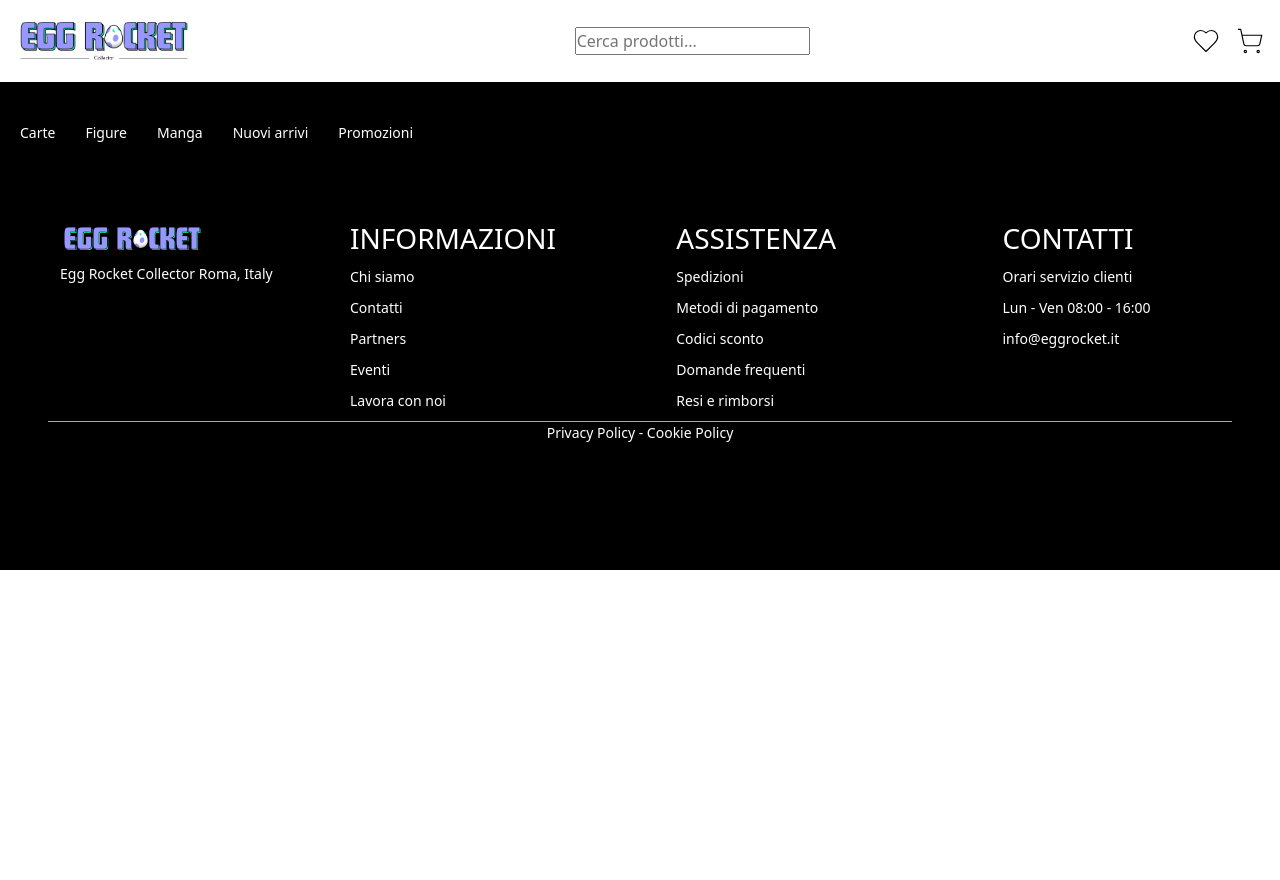
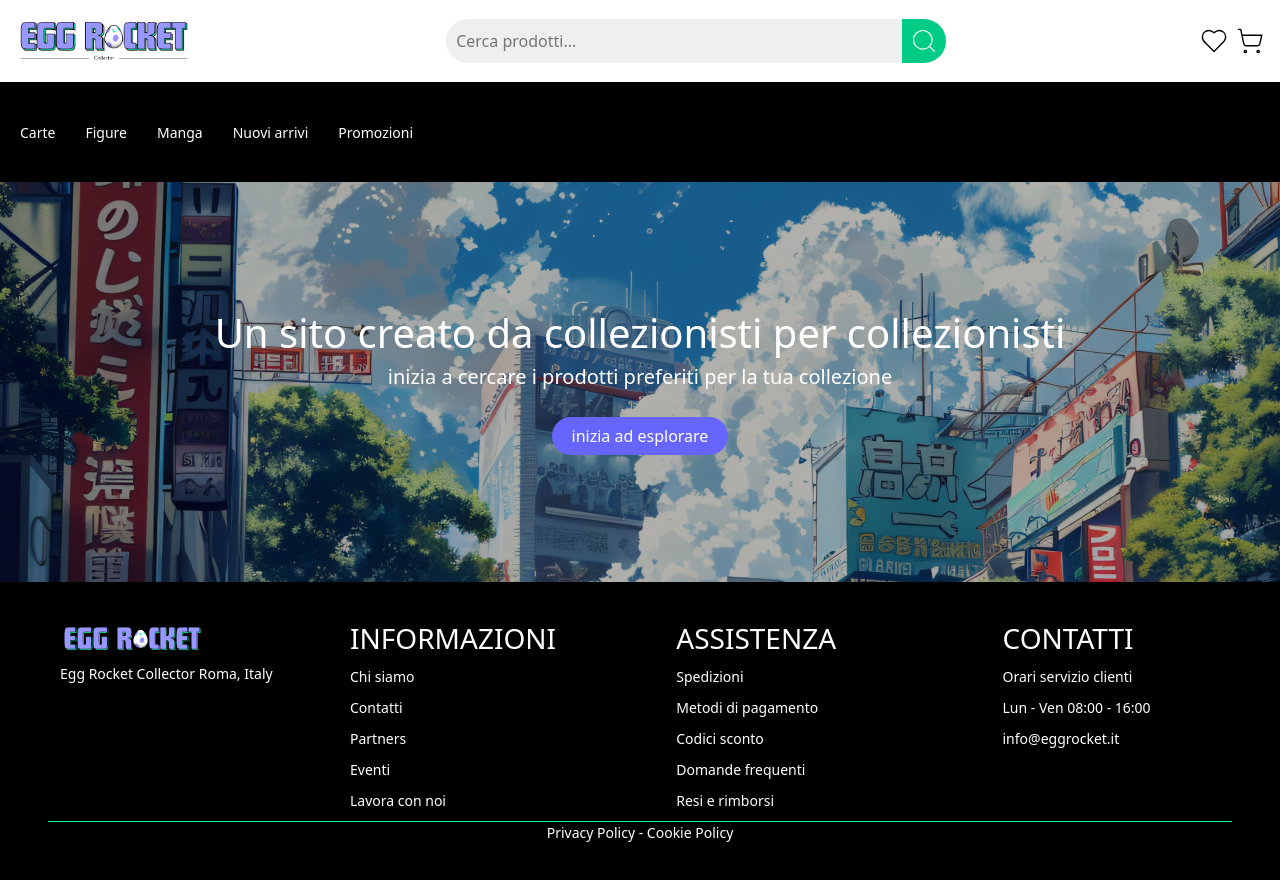
Before and after one commit to Jonathanmasa/boolshop-FE, a React (Vite) app: page / in a window 1280 px wide. Shown: the top 880 px of the page. Before the commit the page ends 800 px from the top, so only its background shows below. Built offline with nearby package versions, Linux system fonts and the light colour scheme.

Commit message:
feat: enhance Header and SearchBar components; add styling for search functionality and update layout in HomePage

```diff
--- a/src/components/Header.jsx
+++ b/src/components/Header.jsx
@@ -29,11 +29,11 @@ const Header = () => {
 
                 {/* Carrello e lista desideri */}
                 <div className="d-flex space-x-4">
-                    <Link to="/wishlist" className="me-3">
-                        <Heart size={28} strokeWidth={1} className="text-black hover:text-red-500 cursor-pointer" />
+                    <Link to="/wishlist" className="me-2">
+                        <Heart size={28} strokeWidth={1.2} className="text-black hover:text-red-500 cursor-pointer" />
                     </Link>
                     <Link to="/cart">
-                        <ShoppingCart size={28} strokeWidth={1} className=" text-black hover:text-blue-500 cursor-pointer" />
+                        <ShoppingCart size={28} strokeWidth={1.2} className=" text-black hover:text-blue-500 cursor-pointer" />
                     </Link>
                 </div>
             </nav>
--- a/src/components/SearchBar.jsx
+++ b/src/components/SearchBar.jsx
@@ -2,6 +2,7 @@
 // - search: il valore attuale della barra di ricerca
 // - setSearch: funzione per aggiornare il valore della ricerca
 
+import { Search } from 'lucide-react';
 
 export default function SearchBar({ search, setSearch }) {
 
@@ -11,13 +12,15 @@ export default function SearchBar({ search, setSearch }) {
     };
 
     return (
-        <nav >
-            <div >
-                <form >
-                    <input type="search" placeholder="Cerca prodotti..."
-                        aria-label="Search" value={search} onChange={handleChange} />
-                </form>
-            </div>
-        </nav>
+        <div className="search-bar-container">
+            <input
+                type="text"
+                placeholder="Cerca prodotti..."
+                className="search-input"
+            />
+            <button className="search-button">
+                <Search size={28} strokeWidth={1} className="text-white hover:text-green-500 cursor-pointer" />
+            </button>
+        </div>
     );
 }
--- a/src/index.css
+++ b/src/index.css
@@ -5,6 +5,33 @@
 }
 
 /* HEADER */
+
+/* SEARCHBAR */
+.search-bar-container {
+    display: flex;
+    align-items: center;
+    background-color: #F0EFEF;
+    border-radius: 50px;
+    width: 500px;
+}
+
+.search-input {
+    flex: 1;
+    border: none;
+    outline: none;
+    background: transparent;
+    padding: 10px;
+    font-size: 16px;
+}
+
+.search-button {
+    background-color: #00CC86;
+    color: white;
+    border: none;
+    border-radius: 0px 25px 25px 0px;
+    padding: 8px 8px;
+    cursor: pointer;
+}
 
 /* NAVBAR */
 .navpages {
@@ -22,6 +49,34 @@
     font-weight: 500;
     font-size: 14px;
 }
+
+
+
+/* MAIN */
+.containerbanner {
+    height: 400px;
+    background-image: url(../public/banner.jpg);
+    display: flex;
+    flex-direction: column;
+    align-items: center;
+    justify-content: center;
+    color: white;
+}
+
+.find {
+    background-color: #6666FF;
+    border: none;
+    border-radius: 50px;
+    color: white;
+    padding: 7px 20px;
+    cursor: pointer;
+    margin-top: 20px;
+}
+
+
+/* PRODOTTI IN EVIDENZA */
+
+
 
 /* FOOTER */
 .bg-cyan {
--- a/src/pages/HomePage.jsx
+++ b/src/pages/HomePage.jsx
@@ -16,7 +16,34 @@ export default function HomePage() {
     // RENDER
     return (
         <main>
+            {/* sezione banner */}
 
-        </main>
+            <nav>
+                <div className="containerbanner">
+                    <h1>Un sito creato da collezionisti per collezionisti</h1>
+                    <h5>inizia a cercare i prodotti preferiti per la tua collezione</h5>
+                    <div><button className="find">inizia ad esplorare</button></div>
+                </div>
+            </nav>
+
+            {/* sezione prodotti  in evidenza*/}
+
+            <nav>
+                <div className="evidenza"></div>
+            </nav>
+
+            {/* sezione prodotti  in promozione*/}
+
+            <nav>
+                <div></div>
+            </nav>
+
+            {/* sezione img */}
+
+            <nav>
+                <div></div>
+            </nav>
+
+        </main >
     );
 }
```
